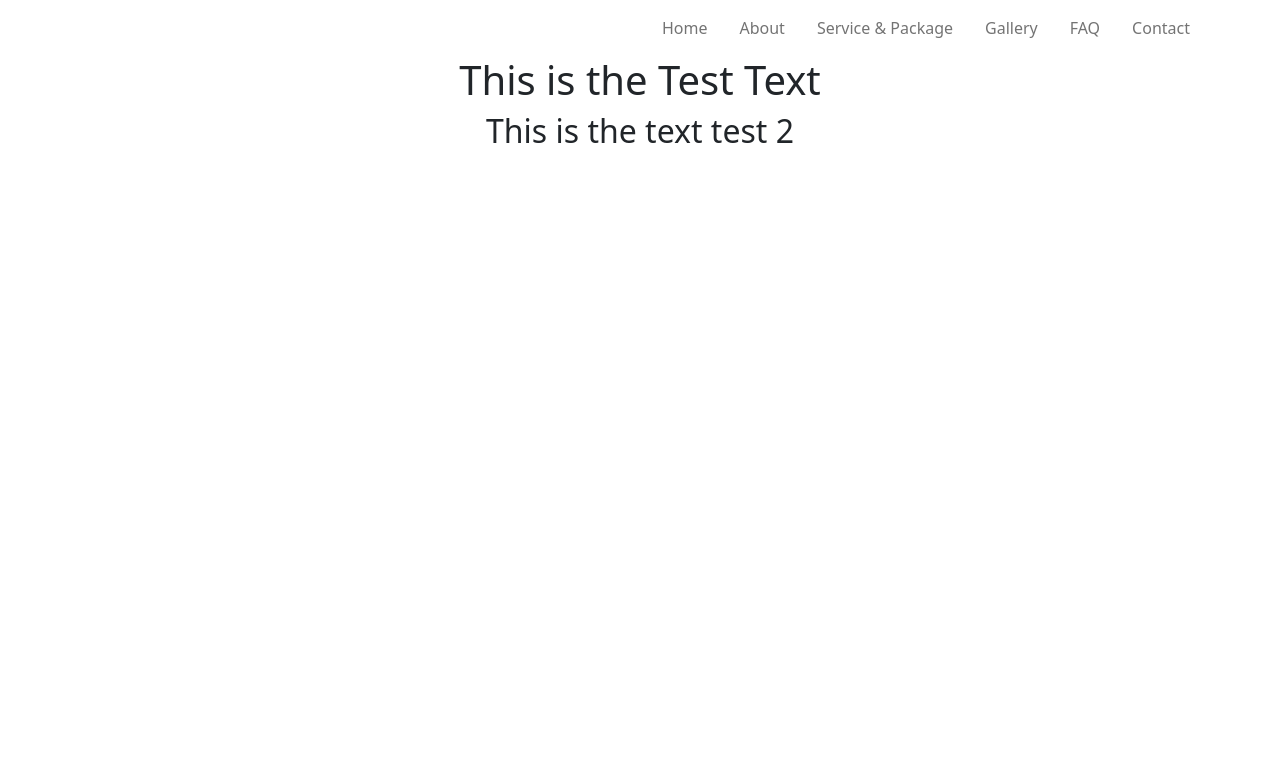
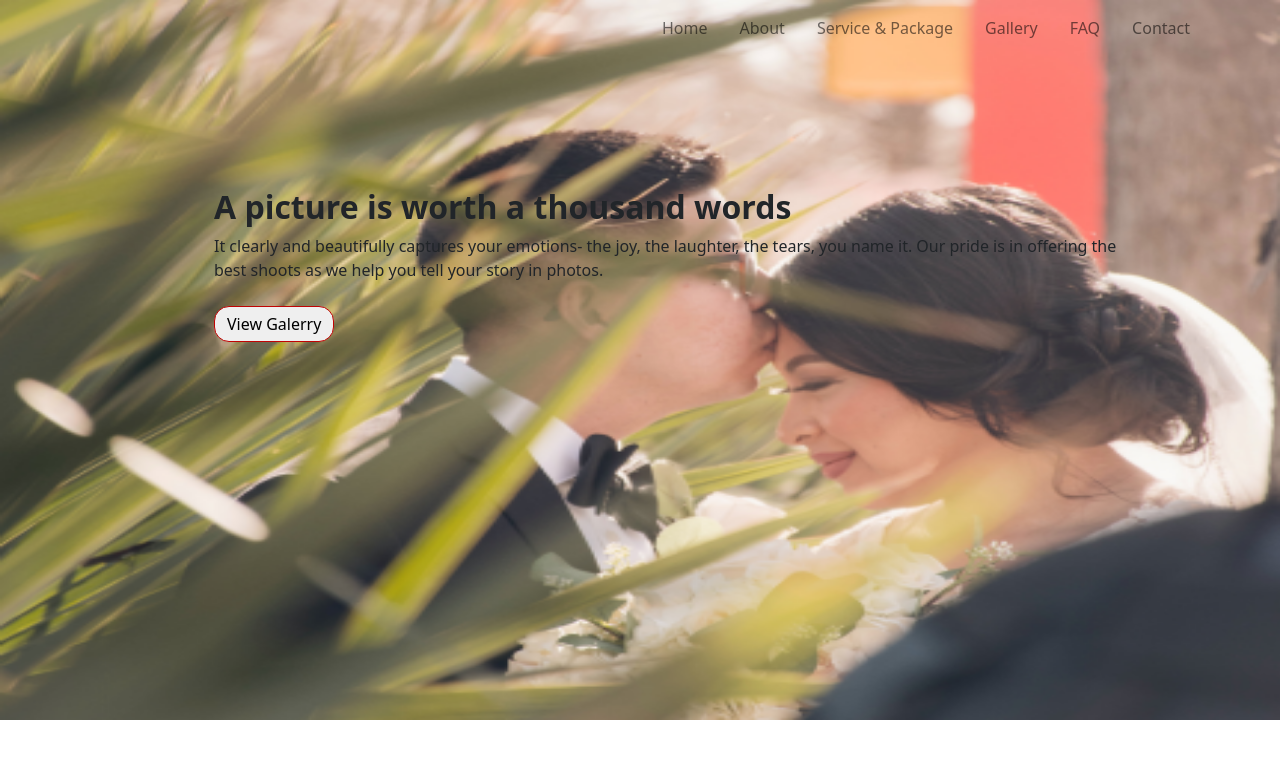
Before and after one commit to hasan75/Photograpy_Web, a React (Create React App) app: page / in a window 1280 px wide. Shown: the top 758 px of the page. Built offline with nearby package versions, Linux system fonts and the light colour scheme.

Commit message:
banner element added

```diff
--- a/src/App.css
+++ b/src/App.css
@@ -1,3 +1,2 @@
 .App {
-  text-align: center;
 }
--- a/src/App.js
+++ b/src/App.js
@@ -6,8 +6,6 @@ function App() {
   return (
     <div className="App">
       <HeaderContainer></HeaderContainer>
-       <h1>This is the Test Text</h1>
-       <h2>This is the text test 2 </h2>
     </div>
   );
 }
--- /dev/null
+++ b/src/component/Banner/Banner.css
@@ -0,0 +1,9 @@
+.banner {
+  padding: 132px 70px 96px 132px;
+}
+.banner-button {
+  padding: 5px 12px;
+  border-radius: 15px;
+  color: black;
+  border: 1px solid #c10303;
+}
--- /dev/null
+++ b/src/component/Banner/Banner.js
@@ -0,0 +1,17 @@
+import React from 'react';
+import './Banner.css'
+
+const Banner = () => {
+    return (
+        <div className="container">
+            <div className="banner">
+                <h2 className="mb-2 fw-bold">A picture is worth a thousand words</h2>
+                <p className="mb-4">It clearly and beautifully captures your emotions- the joy, the laughter, the tears, you name it. Our pride is in offering the best shoots as we help you tell your story in photos.</p>
+                <button className="banner-button">View Galerry</button>
+            </div>
+
+        </div>
+    );
+};
+
+export default Banner;
--- a/src/component/HeaderContainer/HeaderCOntainer.css
+++ b/src/component/HeaderContainer/HeaderCOntainer.css
@@ -0,0 +1,6 @@
+.header-container {
+  position: relative;
+  height: 90vh;
+  background-image: url('../../image/unsplash.png');
+  background-size: 100% 100%;
+}
--- a/src/component/HeaderContainer/HeaderContainer.js
+++ b/src/component/HeaderContainer/HeaderContainer.js
@@ -1,4 +1,5 @@
 import React from 'react';
+import Banner from '../Banner/Banner';
 import Navbar from '../Navbar/Navbar';
 import './HeaderCOntainer.css';
 
@@ -6,6 +7,7 @@ const HeaderContainer = () => {
     return (
         <div className="header-container">
             <Navbar></Navbar>
+            <Banner></Banner>
 
         </div>
     );
```
